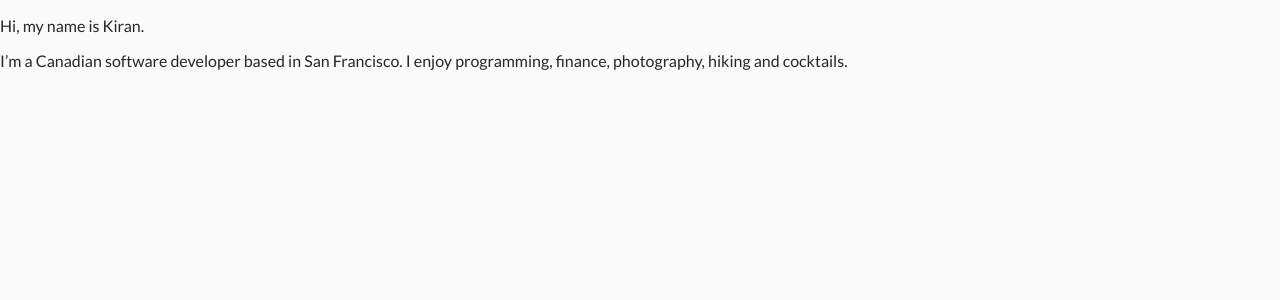
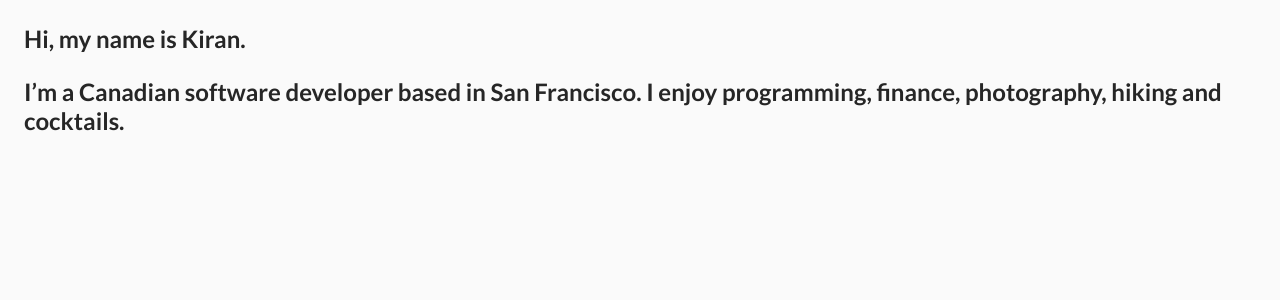
Before and after one commit to Kiran-Rao/kiran-rao.github.io, a Jekyll site: the page built from index.md, in a window 1280 px wide. Shown: the top 300 px of the page. Built offline with Jekyll 4.4.1, drawn with Linux system fonts in a browser that asks for light colours.

Commit message:
Add padding

```diff
--- a/_layouts/default.html
+++ b/_layouts/default.html
@@ -3,7 +3,7 @@
   {% include head.html %}
   <body>
     {% include header.html %}
-    <div class="page-content">
+    <div class="wrapper">
         {{ content }}
     </div>
     {% include footer.html %}
--- a/css/main.scss
+++ b/css/main.scss
@@ -8,3 +8,12 @@ body {
   background-color: #fafafa;
   color: #262626;
 }
+
+p {
+  font-size: 1.5em;
+  font-weight: bold;
+}
+
+.wrapper {
+  padding: 0 1.5em;
+}
```
